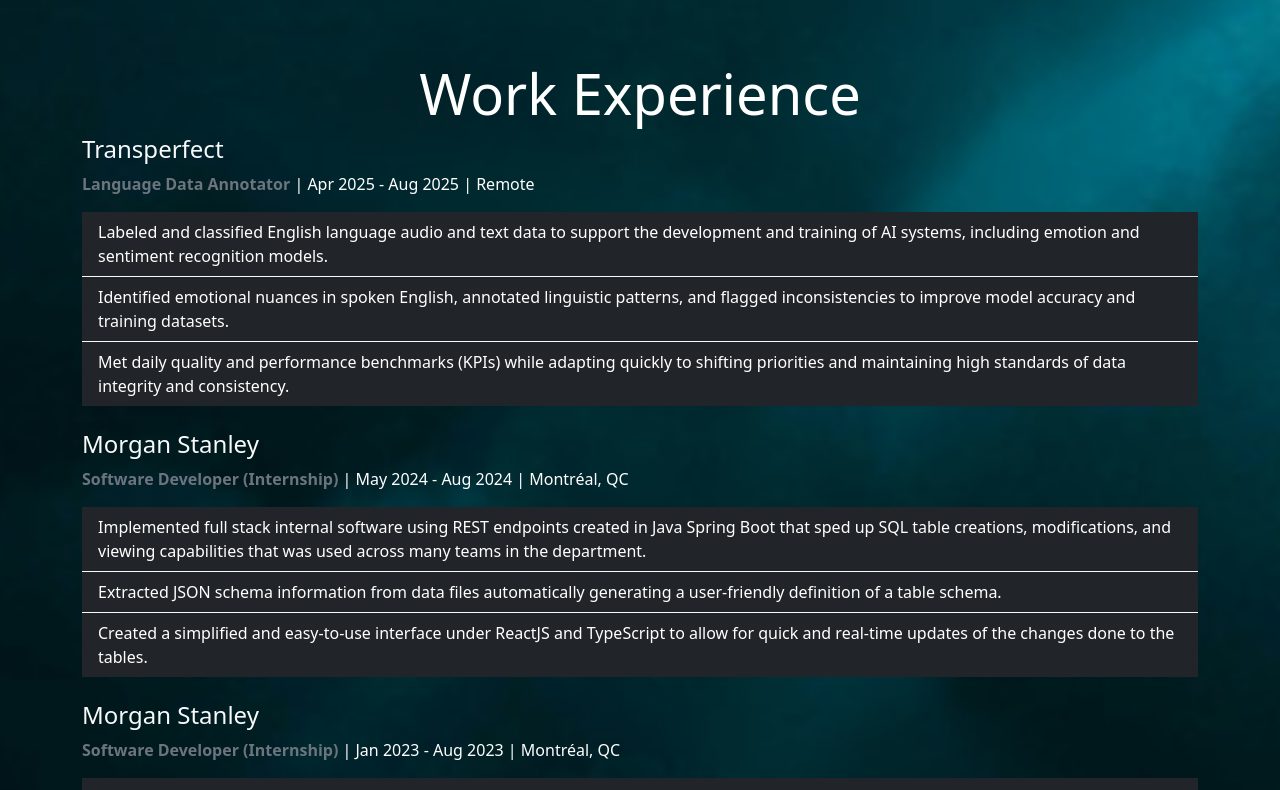
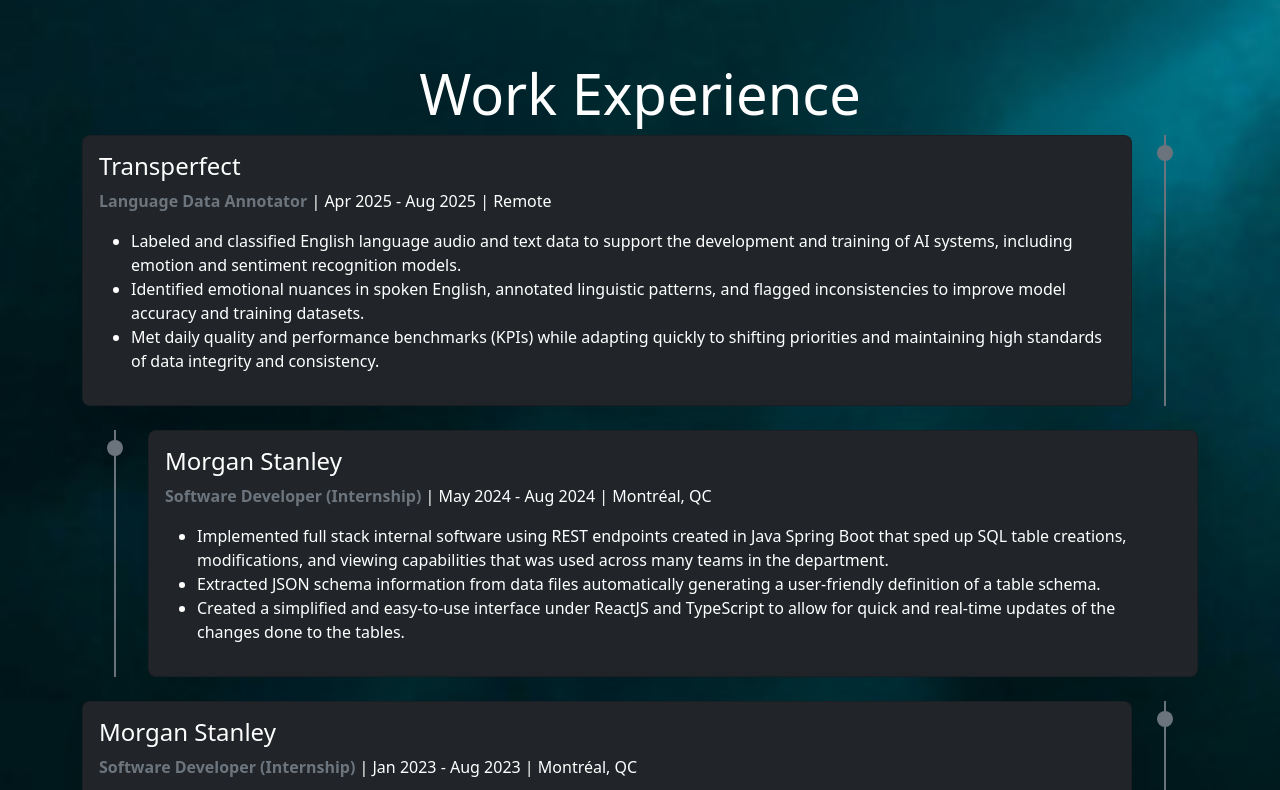
Before and after one commit to hulksunil/My-Portfolio, a React (Create React App) app: page / in a window 1280 px wide. Shown: the part 900-1690 px from the top of the page. Built offline with nearby package versions, Linux system fonts and the light colour scheme.

Commit message:
updated experience section to look a little better

```diff
--- a/src/App.css
+++ b/src/App.css
@@ -438,3 +438,51 @@ nav.navbar .navbar-toggler[aria-expanded="true"] .navbar-toggler-icon:before {
 nav.navbar .navbar-toggler[aria-expanded="true"] .navbar-toggler-icon {
   border-color: transparent;
 } */
+
+.timeline-item {
+  position: relative;
+  margin-left: 2rem;
+  padding-left: 2rem;
+  border-left: 2px solid #6c757d;
+  /* vertical line */
+}
+
+.timeline-dot {
+  position: absolute;
+  left: -9px;
+  top: 10px;
+  width: 16px;
+  height: 16px;
+  background-color: #6c757d;
+  border-radius: 50%;
+}
+
+.timeline-card {
+  margin-bottom: 2rem;
+}
+
+/* Fade-in effect */
+.fade-in-section {
+  opacity: 0;
+  transform: translateY(20px);
+  transition: opacity 0.6s ease-out, transform 0.6s ease-out;
+}
+
+.fade-in-section.is-visible {
+  opacity: 1;
+  transform: none;
+}
+
+.timeline-item:nth-child(even) {
+  margin-left: auto;
+  margin-right: 2rem;
+  padding-left: 0;
+  padding-right: 2rem;
+  border-left: none;
+  border-right: 2px solid #6c757d;
+}
+
+.timeline-item:nth-child(even) .timeline-dot {
+  left: auto;
+  right: -9px;
+}
--- a/src/components/Experience.js
+++ b/src/components/Experience.js
@@ -1,12 +1,11 @@
 import { useEffect, useState } from "react";
-import { Col, Container, ListGroup, Row } from "react-bootstrap";
+import { Col, Container, ListGroup, Row, Badge, Card } from "react-bootstrap";
 import { useInView } from "react-intersection-observer";
 
 const ExperienceEntry = ({ exp, index }) => {
   const { ref: experienceRef, inView: experienceIsVisible } = useInView();
   const [hasBeenVisible, setHasBeenVisible] = useState(false);
 
-  // This is so that the fade-in animation only happens once
   useEffect(() => {
     if (experienceIsVisible) {
       setHasBeenVisible(true);
@@ -14,27 +13,28 @@ const ExperienceEntry = ({ exp, index }) => {
   }, [experienceIsVisible]);
 
   return (
-    <Row
+    <div
       ref={experienceRef}
-      className={`mb-4 fade-in-section ${hasBeenVisible ? "is-visible" : ""}`}
+      className={`timeline-item fade-in-section ${hasBeenVisible ? "is-visible" : ""
+        }`}
       key={index}
     >
-      <Col>
-        <h4 className="text-light">{exp.company}</h4>
+      <div className="timeline-dot" />
+      <Card className="bg-dark text-white shadow-lg rounded-3 mb-4 timeline-card">
+        <Card.Body>
+          <h4>{exp.company}</h4>
           <p>
             <strong className="text-secondary">{exp.role}</strong> |{" "}
             {exp.duration} | {exp.location}
           </p>
-        <ListGroup variant="flush">
+          <ul>
             {exp.points.map((point, i) => (
-            <ListGroup.Item key={i} className="bg-dark text-white border-light">
-              {/* {hasBeenVisible && <TypePhrase phrase={point} />} */}
-              {point}
-            </ListGroup.Item>
+              <li key={i}>{point}</li>
             ))}
-        </ListGroup>
-      </Col>
-    </Row>
+          </ul>
+        </Card.Body>
+      </Card>
+    </div>
   );
 };
 
```
Lines whose indentation alone changed are shown as unchanged.
